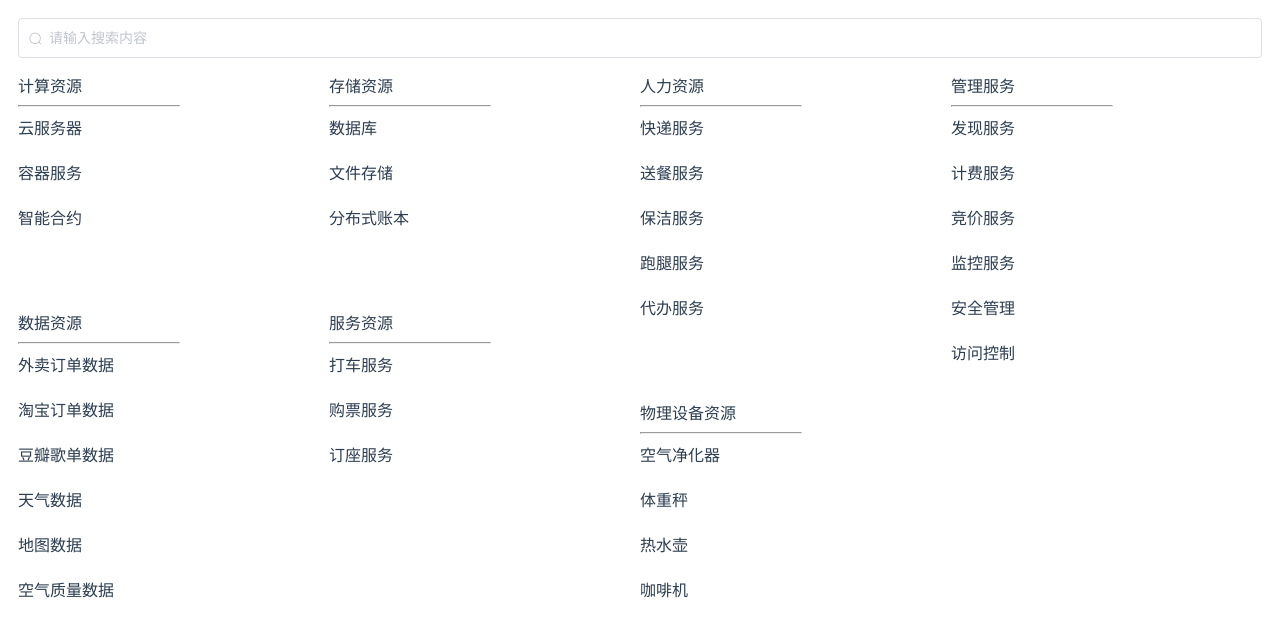
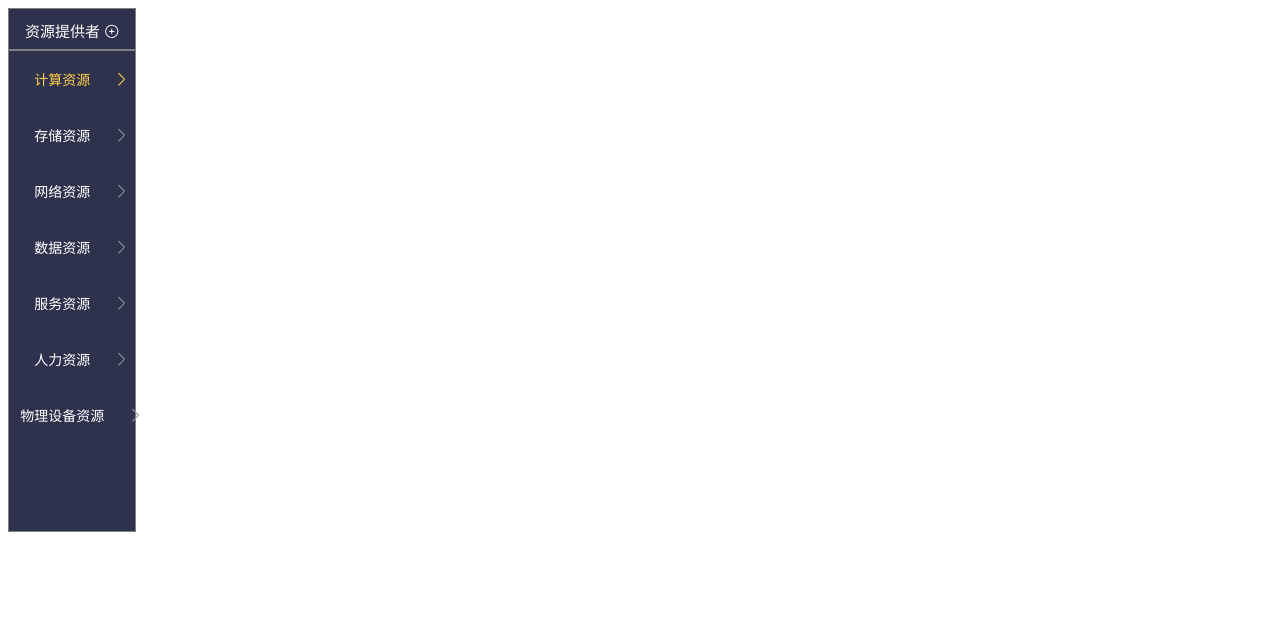
Before and after one commit to liushangmoran/renjiwu, a Vue app: page /#/ in a window 1280 px wide. Shown: the top 636 px of the page. Built offline with nearby package versions, Linux system fonts and the light colour scheme.

Commit message:
V1.4
完成“资源提供者”模块的sidebar子模块的开发

```diff
--- /dev/null
+++ b/src/components/resource-provider/sidebar.vue
@@ -0,0 +1,88 @@
+<template>
+  <!-- sidebar -->
+  <div style="width: 10%; height: 600px">
+    <div class="title">
+      资源提供者
+      <i class="el-icon-circle-plus-outline"></i>
+    </div>
+    <el-menu
+      default-active="1"
+      class="el-menu-vertical-demo"
+      @open="handleOpen"
+      @close="handleClose"
+      background-color="#2e324c"
+      text-color="#fff"
+      active-text-color="#ffd04b"
+    >
+      <el-menu-item style="padding-left:0%" index="1">
+        <div>
+          <span>计算资源</span>
+          <i class="el-icon-arrow-right"></i>
+        </div>
+
+      </el-menu-item>
+      <el-menu-item style="padding-left:0%" index="2">
+          <span>存储资源</span>
+          <i class="el-icon-arrow-right"></i>
+      </el-menu-item>
+      <el-menu-item style="padding-left:0%" index="3">
+        <span>网络资源</span>
+        <i class="el-icon-arrow-right"></i>
+      </el-menu-item>
+      <el-menu-item style="padding-left:0%" index="4">
+        <span>数据资源</span>
+        <i class="el-icon-arrow-right"></i>
+      </el-menu-item>
+      <el-menu-item style="padding-left:0%" index="5">
+        <span>服务资源</span>
+        <i class="el-icon-arrow-right"></i>
+      </el-menu-item>
+      <el-menu-item style="padding-left:0%" index="6">
+        <span>人力资源</span>
+        <i class="el-icon-arrow-right"></i>
+      </el-menu-item>
+      <el-menu-item style="padding-left:0%" index="7">
+        <span>物理设备资源</span>
+        <i class="el-icon-arrow-right"></i>
+      </el-menu-item>
+
+    </el-menu>
+  </div>
+</template>
+<style scoped>
+.title {
+  width: 100%;
+  height: 40px;
+  background-color: #2e324c;
+  color: white;
+  border: 1px solid gray;
+  line-height: 45px;
+  font-size: 15px;
+}
+ul {
+  border: 1px solid gray;
+  width: 100%;
+  height: 80%;
+  text-align: center;
+}
+.el-icon-arrow-right {
+    margin-left: 15%;
+    line-height: 56px;
+    position:absolute;
+}
+</style>
+<script>
+export default {
+  data() {
+    return {
+      activeIndex: "1",
+      activeIndex2: "1",
+    };
+  },
+  methods: {
+    handleSelect(key, keyPath) {
+      console.log(key, keyPath);
+    },
+  },
+};
+</script>
--- a/src/router/index.js
+++ b/src/router/index.js
@@ -4,6 +4,7 @@ import head from '@/components/head'
 import ResourceService from '@/components/resource-usage/resource-service'
 import ApplicationService from '@/components/resource-usage/application-service'
 import BestPractice from '@/components/resource-usage/best-practice'
+import SideBar from '@/components/resource-provider/sidebar'
 
 Vue.use(Router)
 
@@ -11,8 +12,8 @@ export default new Router({
   routes: [
     {
       path: '/',
-      name: 'ResourceService',
-      component: ResourceService
+      name: 'SideBar',
+      component: SideBar
     }
   ]
 })
```
